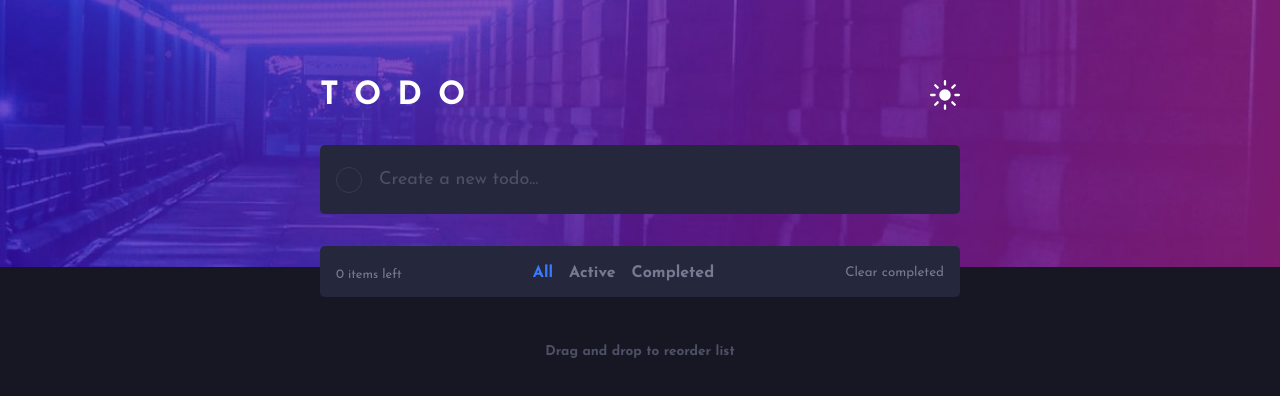
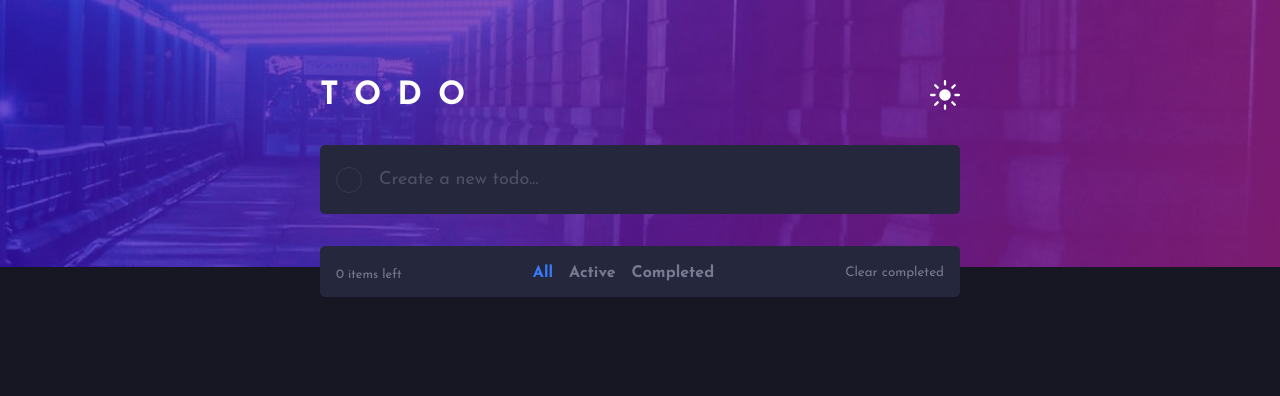
Before and after one commit to idkbit/react-todo, a React (Create React App) app: page / in a window 1280 px wide. Shown: the top 396 px of the page. Built offline with nearby package versions, Linux system fonts and the light colour scheme.

Commit message:
conditional notification render

```diff
--- a/src/App.js
+++ b/src/App.js
@@ -56,7 +56,9 @@ const App = () => {
             <NewTodo />
             <TodoList />
             <Buttons className="buttons-mobile" />
-            <DnDNotification>Drag and drop to reorder list</DnDNotification>
+            {todos.length > 0 && (
+              <DnDNotification>Drag and drop to reorder list</DnDNotification>
+            )}
           </Container>
         </Wrapper>
       </ThemeProvider>
```
